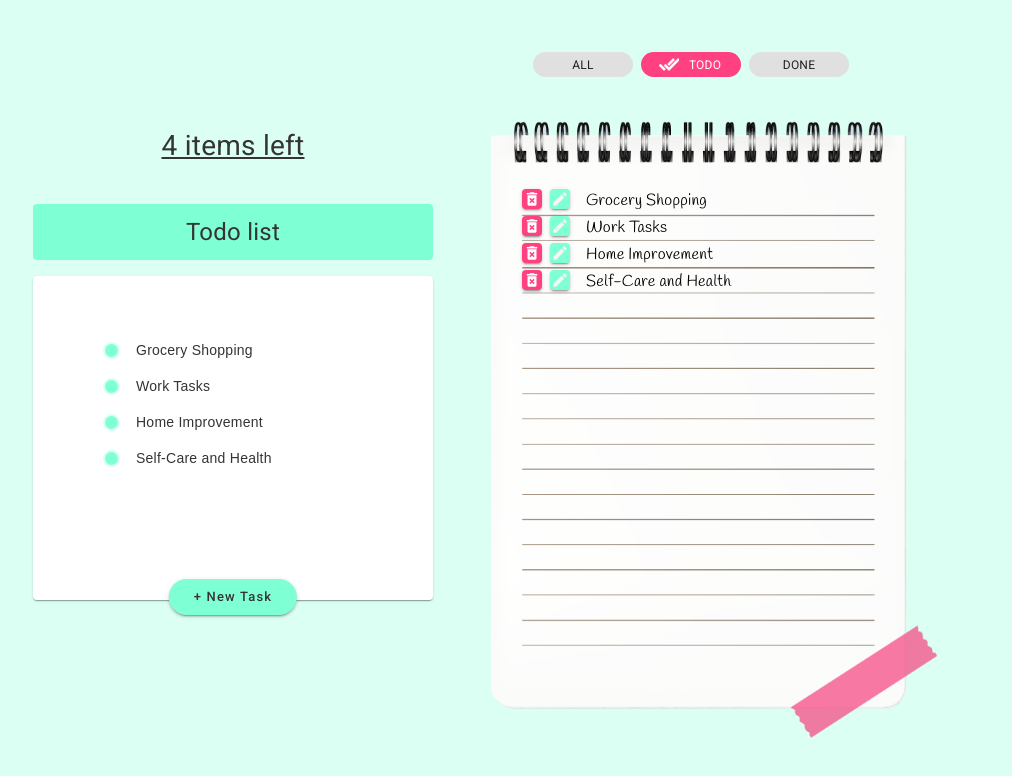
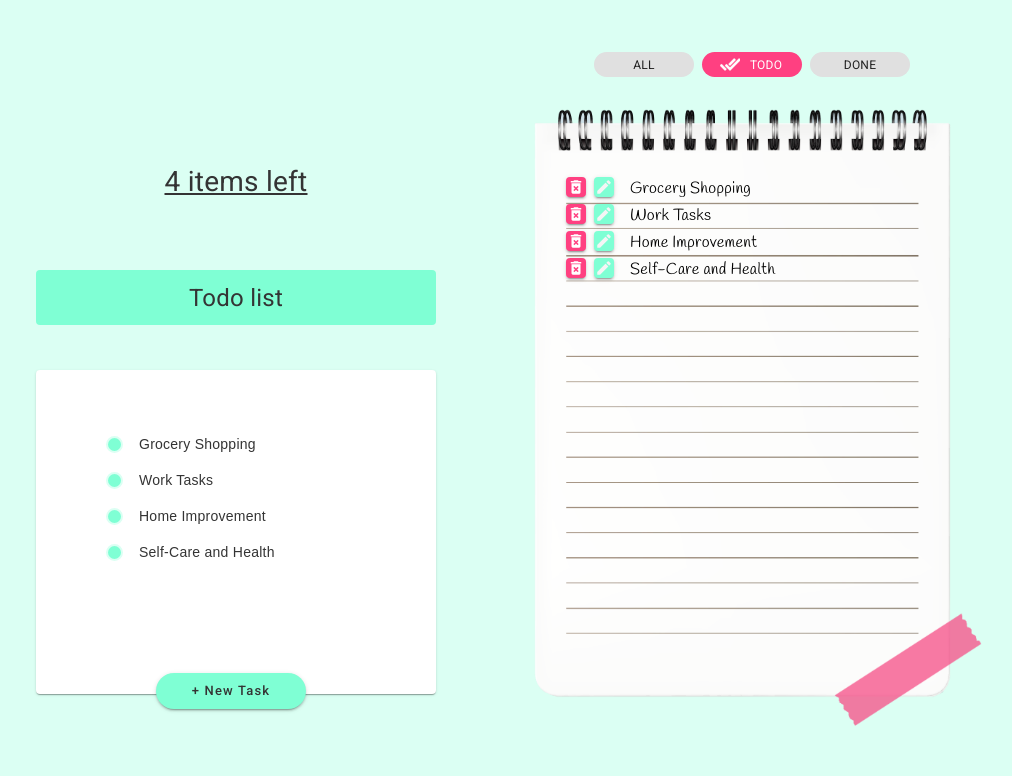
Before and after one commit to KseniiaMarkiv/todo-list, an Angular app: page / in a window 1280 px wide. Shown: the top 776 px of the page, without its empty margins (157-1169 px from the left). Built offline with nearby package versions, Linux system fonts and the light colour scheme; a web font is replaced by a local one.

Commit message:
some styles

```diff
--- a/src/app/app.component.scss
+++ b/src/app/app.component.scss
@@ -1,28 +1,27 @@
 @import './settings/variables';
 
-nav {
-  width: 100svw;
-  height: auto;
-  mat-toolbar {
-    background-color: #7FFFD4;
-    .white-icon {
-      color: white;
-  }
-    .white-icon svg {
-        fill: white;
-    }
-    span.primary-text-color {
-      color: $nav-text-color;
-    }
-  }
-}
+// nav {
+//   width: 100svw;
+//   height: auto;
+//   mat-toolbar {
+//     background-color: #7FFFD4;
+//     .white-icon {
+//       color: white;
+//   }
+//     .white-icon svg {
+//         fill: white;
+//     }
+//     span.primary-text-color {
+//       color: $nav-text-color;
+//     }
+//   }
+// }
 
-.example-spacer {
-  flex: 1 1 auto;
-}
+// .example-spacer {
+//   flex: 1 1 auto;
+// }
 
 main {
   width: 100svw;
   height: 100svh;
-  background-color: $primary-bg-color;
 }
--- a/src/app/list/list.component.html
+++ b/src/app/list/list.component.html
@@ -1,7 +1,7 @@
 <section class="container center-section">
-  <div class="row ms-5 mb-5 ps-5">
+  <div class="row ms-5 mb-5 ps-5 align-items-center">
 
-    <div class="col-5 align-self-center pt-5 mt-5">
+    <div class="col-xl-5 col-12 d-grid justify-content-center pt-5 mt-5">
       <div class="text-decoration-underline fs-3 top-items text-center" *ngIf="allItems.length > 0">
         {{getLenghtItems().length }} items left
       </div>
@@ -40,13 +40,15 @@
       </mat-card>
     </div>
 
-    <div class="col-7 d-flex justify-content-start flex-column">
-      <section class="chips-section mt-5 mb-3">
-        <mat-chip-listbox aria-label="Items selection" class="text-center">
-          <mat-chip-option color="accent" class="text-center" (click)="filter = 'all'">ALL</mat-chip-option>
-          <mat-chip-option color="accent" class="text-center" (click)="filter = 'todo'" selected>TODO</mat-chip-option>
-          <mat-chip-option color="accent" class="text-center" (click)="filter = 'done'">DONE</mat-chip-option>
-        </mat-chip-listbox>
+    <div class="col-xl-7 col-12 justify-content-start d-flex flex-column align-items-center">
+      <section class="chips-section mt-5 mb-1 d-flex flex-column align-items-center">
+        <div>
+          <mat-chip-listbox aria-label="Items selection" class="text-center">
+            <mat-chip-option color="accent" class="text-center" (click)="filter = 'all'">ALL</mat-chip-option>
+            <mat-chip-option color="accent" class="text-center" (click)="filter = 'todo'" selected>TODO</mat-chip-option>
+            <mat-chip-option color="accent" class="text-center" (click)="filter = 'done'">DONE</mat-chip-option>
+          </mat-chip-listbox>
+        </div>
       </section>
       <section class="list-section position-relative">
         <div class="sheet position-absolute">
--- a/src/app/list/list.component.scss
+++ b/src/app/list/list.component.scss
@@ -7,16 +7,20 @@
 }
 
 .center-section {
-  height: 80svh;
+  height: 100svh;
   div.row {
     height: 100%;
-    div.col-5 {
+    div.col-xl-5 {
+      height: 600px;
+    }
+    div.col-xl-5, div.col-12 {
       .top-items {
         width: 400px;
         }
       .top-items:nth-child(2) {
         background-color: $primary-accent-color;
         border-radius: 4px;
+        height: 55px;
         p {
           padding: 10px;
         }
@@ -41,16 +45,6 @@
         }
         .list-section-two {
           padding: 48px;
-        }
-        @media (max-width: 991px) {
-          .list-section-two {
-            padding: 28px;
-          }
-        }
-        @media (max-width: 768px) {
-          .list-section-two {
-            padding: 0px;
-          }
         }
         .list-items {
           display: flex;
@@ -89,17 +83,18 @@
         .list-section-new {
           margin: 0 auto;
           width: 100%;
-          max-width: 400px;
+          max-width: 300px;
           height: 324px;
           .new-todo {
             border-radius: 40px;
             background-color: $primary-accent-color;
             color: $primary-text-color;
             font-size: 13px;
+            width: 150px;
             padding: 0 25px;
             // centering of button in bottom
             position: absolute;
-            left: 50%;
+            left: 65%;
             transform: translateX(-50%);
             bottom: -15px;
             z-index: 6;
@@ -109,7 +104,7 @@
             align-items: center;
             justify-content: center;
             top: 50%;
-            left: 50%;
+            left: 65%;
             transform: translate(-50%, -50%);
             z-index: 5;
             .alert-new-item {
@@ -154,18 +149,25 @@
       }
 
     }
-
-    div.col-7 {
+    div.col-xl-7 {
+      height: 800px;
+    }
+    div.col-xl-7 > div.col-12 {
+      height: 800px;
+    }
+    div.col-xl-7, div.col-12 {
       section.chips-section {
-        margin-left: 70px;
+        width: 490px;
         mat-chip-option {
           width: 100px;
           height: 25px;
         }
       }
       section.list-section {
+        height: 800px;
+        width: 490px;
         div.sheet-list, div.sheet {
-          width: 100%;
+          width: 490px;
         }
         div.sheet-list {
           top: 88px;
--- a/src/app/settings/_mixin.scss
+++ b/src/app/settings/_mixin.scss
@@ -4,3 +4,15 @@
   -moz-backdrop-filter: blur($amount);
   -o-backdrop-filter: blur($amount);
 }
+
+// Media queries
+
+@mixin for-tablet-landscale {
+  @media (max-width: 1200px) { @content; }
+}
+@mixin for-tablet-portrait {
+  @media (max-width: 900px) { @content; }
+}
+@mixin for-phone {
+  @media (max-width: 600px) { @content; }
+}
--- a/src/index.html
+++ b/src/index.html
@@ -12,6 +12,8 @@
   <meta property="og:title" content="To-Do List challenge">
   <meta property="og:type" content="website">
   <meta property="og:image" content="https://kseniiamarkiv.github.io/todo-list/assets/todoimg.png">
+  <meta property="og:image:width" content="640" />
+  <meta property="og:image:height" content="442" />
   <meta property="og:url" content="https://kseniiamarkiv.github.io/todo-list/">
 
   <!-- addition OGP -->
--- a/src/styles.scss
+++ b/src/styles.scss
@@ -13,4 +13,5 @@ body {
   margin: 0;
   font-family: 'Inder', sans-serif;
   color: $primary-text-color;
+  background-color: $primary-bg-color;
 }
```
